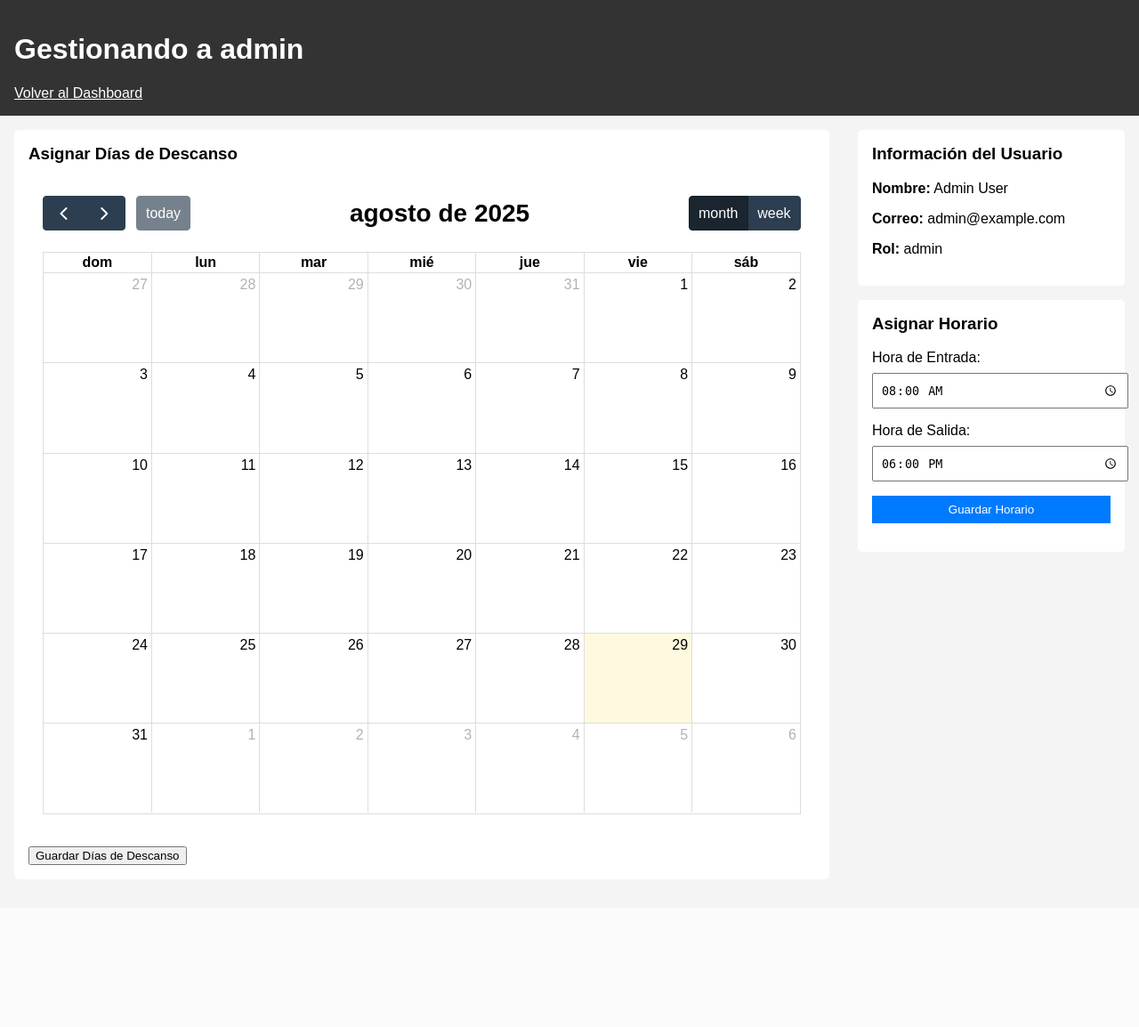
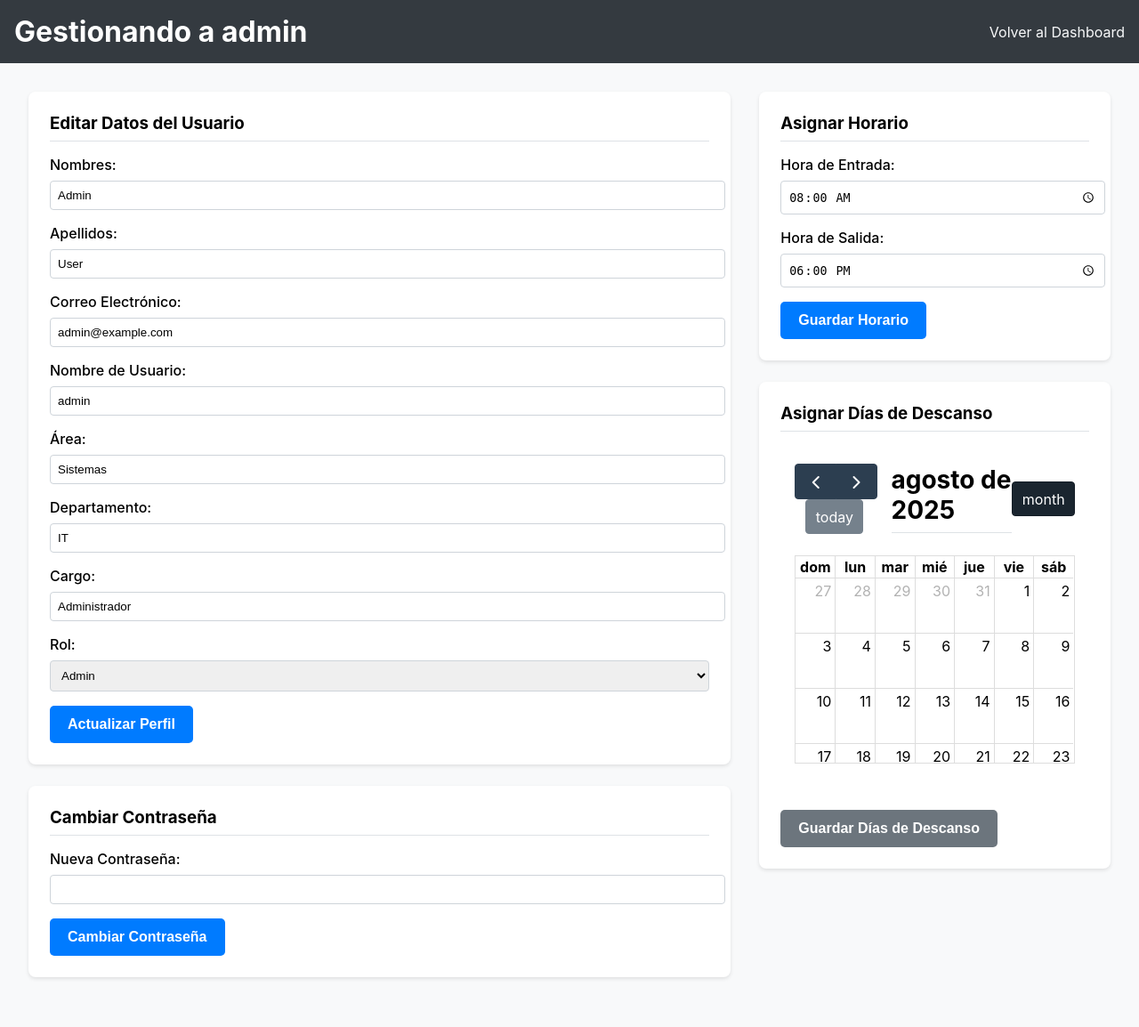
Before and after one commit to Juliodkm/proyecto-login-flask, a Flask app: page /admin/user/1 in a window 1280 px wide. Shown: the whole page at 89% size. Before the commit the page ends 972 px from the top, so only its background shows below. Run offline with Flask 3, Linux system fonts and the light colour scheme; the visitor is signed in with stand-in values (Sample User, id 1); lists and menus that the app fills with data are empty.

Commit message:
se agrego editar y actualizar usuario y tbm guardar dias de descanso

```diff
--- a/app.py
+++ b/app.py
@@ -374,16 +374,51 @@ def admin_users():
 def admin_user_detail(user_id):
     user = User.query.get_or_404(user_id)
     if request.method == 'POST':
-        # Actualizar horario
-        hora_entrada = request.form.get('hora_entrada')
-        hora_salida = request.form.get('hora_salida')
-        if hora_entrada and hora_salida:
-            if not user.horario:
-                user.horario = Horario()
-            user.horario.hora_entrada = datetime.datetime.strptime(hora_entrada, '%H:%M').time()
-            user.horario.hora_salida = datetime.datetime.strptime(hora_salida, '%H:%M').time()
+        action = request.form.get('action')
+
+        if action == 'update_profile':
+            # Validar que el nuevo username no exista ya (si se cambió)
+            new_username = request.form['username']
+            if new_username != user.username and User.query.filter_by(username=new_username).first():
+                flash('Ese nombre de usuario ya está en uso.', 'error')
+                return redirect(url_for('admin_user_detail', user_id=user.id))
+
+            # Validar que el nuevo correo no exista ya (si se cambió)
+            new_email = request.form['correo']
+            if new_email != user.correo and User.query.filter_by(correo=new_email).first():
+                flash('Ese correo electrónico ya está en uso.', 'error')
+                return redirect(url_for('admin_user_detail', user_id=user.id))
+
+            user.nombres = request.form['nombres']
+            user.apellidos = request.form['apellidos']
+            user.correo = new_email
+            user.username = new_username
+            user.area = request.form['area']
+            user.departamento = request.form['departamento']
+            user.cargo = request.form['cargo']
+            user.rol = request.form['rol']
             db.session.commit()
-            flash('Horario actualizado con éxito.', 'success')
+            flash('Perfil actualizado con éxito.', 'success')
+
+        elif action == 'update_password':
+            new_password = request.form.get('new_password')
+            if new_password:
+                user.set_password(new_password)
+                db.session.commit()
+                flash('Contraseña actualizada con éxito.', 'success')
+            else:
+                flash('La contraseña no puede estar vacía.', 'error')
+
+        elif action == 'update_schedule':
+            hora_entrada = request.form.get('hora_entrada')
+            hora_salida = request.form.get('hora_salida')
+            if hora_entrada and hora_salida:
+                if not user.horario:
+                    user.horario = Horario(user_id=user.id)
+                user.horario.hora_entrada = datetime.datetime.strptime(hora_entrada, '%H:%M').time()
+                user.horario.hora_salida = datetime.datetime.strptime(hora_salida, '%H:%M').time()
+                db.session.commit()
+                flash('Horario actualizado con éxito.', 'success')
 
         return redirect(url_for('admin_user_detail', user_id=user.id))
 
--- a/templates/admin/user_detail.html
+++ b/templates/admin/user_detail.html
@@ -5,51 +5,125 @@
     <title>Detalles de {{ user.username }}</title>
     <link href="https://cdn.jsdelivr.net/npm/fullcalendar@5.11.0/main.min.css" rel="stylesheet" />
     <style>
-        body { font-family: sans-serif; margin: 0; background: #f4f4f4; }
-        .header { background: #333; color: white; padding: 1rem; }
-        .container { padding: 1rem; display: flex; gap: 2rem; }
-        .main-content { flex-grow: 1; }
-        .sidebar { width: 300px; }
-        .card { background: white; padding: 1rem; border-radius: 5px; margin-bottom: 1rem; }
-        h2, h3 { margin-top: 0; }
-        label { display: block; margin-bottom: 0.5rem; }
-        input[type='time'], input[type='submit'] { width: 100%; padding: 0.5rem; margin-bottom: 1rem; }
-        input[type='submit'] { background: #007bff; color: white; border: none; cursor: pointer; }
+        body { font-family: -apple-system, BlinkMacSystemFont, "Segoe UI", Roboto, Helvetica, Arial, sans-serif; margin: 0; background-color: #f8f9fa; }
+        .header { background-color: #343a40; color: white; padding: 1rem; display: flex; justify-content: space-between; align-items: center; }
+        .header h1 { margin: 0; }
+        .header a { color: #f8f9fa; text-decoration: none; }
+        .container { padding: 2rem; display: flex; flex-wrap: wrap; gap: 2rem; }
+        .main-content { flex: 2; min-width: 400px; }
+        .sidebar { flex: 1; min-width: 300px; }
+        .card { background-color: white; padding: 1.5rem; border-radius: 8px; margin-bottom: 1.5rem; box-shadow: 0 2px 4px rgba(0,0,0,0.1); }
+        h2, h3 { margin-top: 0; border-bottom: 1px solid #dee2e6; padding-bottom: 0.5rem; margin-bottom: 1rem; }
+        label { display: block; margin-bottom: 0.5rem; font-weight: 500; }
+        input[type='text'], input[type='email'], input[type='password'], input[type='time'], select {
+            width: 100%;
+            padding: 0.5rem;
+            margin-bottom: 1rem;
+            border: 1px solid #ced4da;
+            border-radius: 4px;
+        }
+        .btn {
+            display: inline-block;
+            padding: 0.75rem 1.25rem;
+            font-size: 1rem;
+            font-weight: 600;
+            text-align: center;
+            text-decoration: none;
+            border-radius: 5px;
+            cursor: pointer;
+            border: none;
+            transition: background-color 0.2s;
+        }
+        .btn-primary { background-color: #007bff; color: white; }
+        .btn-primary:hover { background-color: #0056b3; }
+        .btn-secondary { background-color: #6c757d; color: white; }
         #calendar { max-width: 1100px; margin: 20px auto; background: white; padding: 1rem; border-radius: 5px; }
+        .flash-messages { list-style: none; padding: 0; margin-bottom: 1rem; }
+        .flash-messages .success { background-color: #d4edda; color: #155724; padding: 0.75rem; border-radius: 4px; }
+        .flash-messages .error { background-color: #f8d7da; color: #721c24; padding: 0.75rem; border-radius: 4px; }
     </style>
 </head>
 <body>
     <div class="header">
         <h1>Gestionando a {{ user.username }}</h1>
-        <a href="{{ url_for('admin_dashboard') }}" style="color: white;">Volver al Dashboard</a>
+        <a href="{{ url_for('admin_dashboard') }}">Volver al Dashboard</a>
     </div>
 
     <div class="container">
         <div class="main-content">
             <div class="card">
-                <h3>Asignar Días de Descanso</h3>
-                <div id="calendar"></div>
-                <button id="save-rest-days">Guardar Días de Descanso</button>
+                <h3>Editar Datos del Usuario</h3>
+                {% with messages = get_flashed_messages(with_categories=true) %}
+                  {% if messages %}
+                    <ul class=flash-messages>
+                    {% for category, message in messages %}
+                      <li class="{{ category }}">{{ message }}</li>
+                    {% endfor %}
+                    </ul>
+                  {% endif %}
+                {% endwith %}
+                <form method="POST">
+                    <input type="hidden" name="action" value="update_profile">
+                    <label for="nombres">Nombres:</label>
+                    <input type="text" id="nombres" name="nombres" value="{{ user.nombres }}" required>
+
+                    <label for="apellidos">Apellidos:</label>
+                    <input type="text" id="apellidos" name="apellidos" value="{{ user.apellidos }}" required>
+
+                    <label for="correo">Correo Electrónico:</label>
+                    <input type="email" id="correo" name="correo" value="{{ user.correo }}" required>
+
+                    <label for="username">Nombre de Usuario:</label>
+                    <input type="text" id="username" name="username" value="{{ user.username }}" required>
+
+                    <label for="area">Área:</label>
+                    <input type="text" id="area" name="area" value="{{ user.area }}" required>
+
+                    <label for="departamento">Departamento:</label>
+                    <input type="text" id="departamento" name="departamento" value="{{ user.departamento }}" required>
+
+                    <label for="cargo">Cargo:</label>
+                    <input type="text" id="cargo" name="cargo" value="{{ user.cargo }}" required>
+
+                    <label for="rol">Rol:</label>
+                    <select id="rol" name="rol">
+                        <option value="user" {% if user.rol == 'user' %}selected{% endif %}>User</option>
+                        <option value="admin" {% if user.rol == 'admin' %}selected{% endif %}>Admin</option>
+                    </select>
+
+                    <button type="submit" class="btn btn-primary">Actualizar Perfil</button>
+                </form>
+            </div>
+
+            <div class="card">
+                <h3>Cambiar Contraseña</h3>
+                <form method="POST">
+                    <input type="hidden" name="action" value="update_password">
+                    <label for="new_password">Nueva Contraseña:</label>
+                    <input type="password" id="new_password" name="new_password" required>
+                    <button type="submit" class="btn btn-primary">Cambiar Contraseña</button>
+                </form>
             </div>
         </div>
+
         <div class="sidebar">
-            <div class="card">
-                <h3>Información del Usuario</h3>
-                <p><strong>Nombre:</strong> {{ user.nombres }} {{ user.apellidos }}</p>
-                <p><strong>Correo:</strong> {{ user.correo }}</p>
-                <p><strong>Rol:</strong> {{ user.rol }}</p>
-            </div>
             <div class="card">
                 <h3>Asignar Horario</h3>
                 <form method="POST">
+                    <input type="hidden" name="action" value="update_schedule">
                     <label for="hora_entrada">Hora de Entrada:</label>
                     <input type="time" id="hora_entrada" name="hora_entrada" value="{{ user.horario.hora_entrada.strftime('%H:%M') if user.horario else '08:00' }}">
 
                     <label for="hora_salida">Hora de Salida:</label>
                     <input type="time" id="hora_salida" name="hora_salida" value="{{ user.horario.hora_salida.strftime('%H:%M') if user.horario else '18:00' }}">
 
-                    <input type="submit" value="Guardar Horario">
+                    <button type="submit" class="btn btn-primary">Guardar Horario</button>
                 </form>
+            </div>
+            <div class="card">
+                <h3>Asignar Días de Descanso</h3>
+                <div id="calendar"></div>
+                <button id="save-rest-days" class="btn btn-secondary" style="margin-top: 1rem;">Guardar Días de Descanso</button>
             </div>
         </div>
     </div>
@@ -60,7 +134,6 @@
         const calendarEl = document.getElementById('calendar');
         const selectedDates = new Set();
 
-        // Marcar los días de descanso ya guardados
         {% for dia in user.dias_descanso %}
         selectedDates.add('{{ dia.fecha.strftime("%Y-%m-%d") }}');
         {% endfor %}
@@ -72,7 +145,7 @@
             headerToolbar: {
                 left: 'prev,next today',
                 center: 'title',
-                right: 'dayGridMonth,timeGridWeek'
+                right: 'dayGridMonth'
             },
             dateClick: function(info) {
                 const dateStr = info.dateStr;
@@ -83,7 +156,7 @@
                     cell.style.backgroundColor = '';
                 } else {
                     selectedDates.add(dateStr);
-                    cell.style.backgroundColor = '#fca5a5'; // light red
+                    cell.style.backgroundColor = '#fca5a5';
                 }
             },
             dayCellDidMount: function(info) {
@@ -101,15 +174,13 @@
             try {
                 const response = await fetch("{{ url_for('set_rest_days', user_id=user.id) }}", {
                     method: 'POST',
-                    headers: {
-                        'Content-Type': 'application/json'
-                    },
+                    headers: { 'Content-Type': 'application/json' },
                     body: JSON.stringify({ fechas: datesArray })
                 });
                 const result = await response.json();
                 alert(result.message);
                 if(result.status === 'success') {
-                    location.reload();
+                    // No es necesario recargar, el calendario ya está visualmente actualizado
                 }
             } catch (error) {
                 console.error('Error:', error);
```
Also changed, not shown: templates/admin/dashboard.html (+26 -13 lines), templates/admin/users.html (+26 -14 lines).
